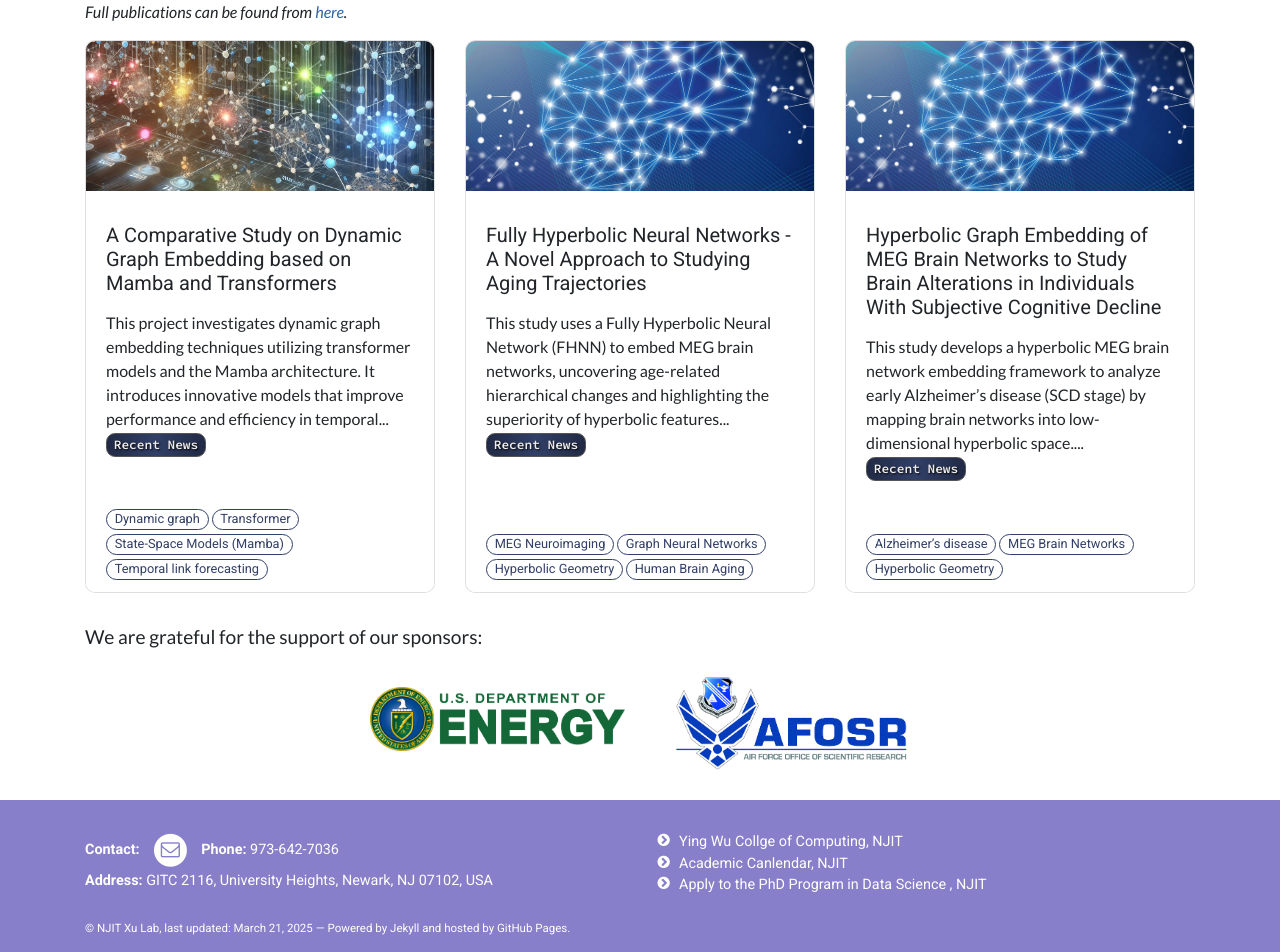
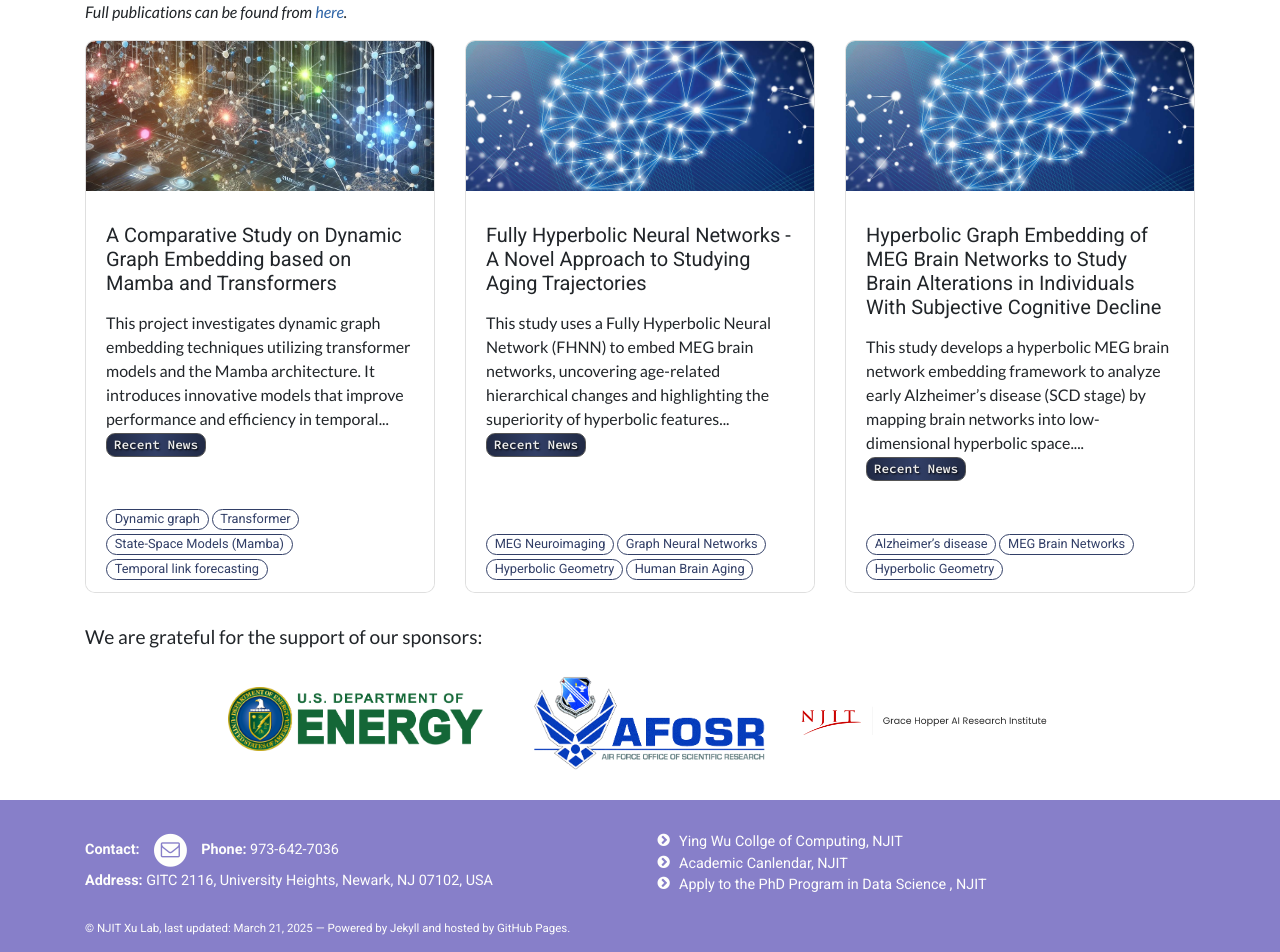
Before and after one commit to GraceXu182/gracexu182.github.io, a Jekyll site: the page built from pages/projects.md, in a window 1280 px wide. Shown: the part 1045-1997 px from the top of the page. Built offline with Jekyll 4.4.1, drawn with Linux system fonts in a browser that asks for light colours.

Commit message:
update projects page

```diff
--- a/_layouts/projects.html
+++ b/_layouts/projects.html
@@ -31,6 +31,9 @@
       <div class="col-6 col-md-3">
       <img src="../assets/images/afosr-logo-1.png" alt="AFOSR Logo" class="img-fluid">
       </div>
+      <div class="col-6 col-md-3">
+        <img src="../assets/images/GHAIRI.png" alt="GHAIRI" class="img-fluid">
+      </div>
     </div>
   </div>
 </div>
```
Also changed, not shown: assets/images/GHAIRI.png (added).
